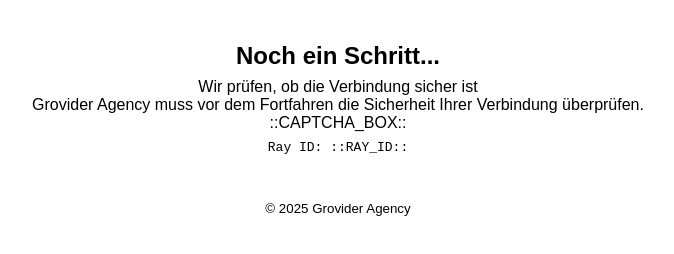
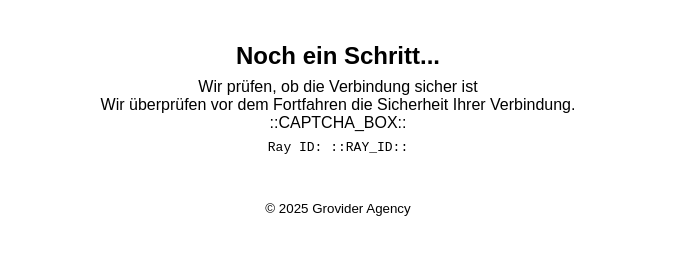
Before and after one commit to grovideragency/grovideragency.github.io, a plain HTML site: page e/cf/underattack.html in a window 1280 px wide. Shown: the part 54-308 px from the top of the page, without its empty margins (302-976 px from the left). Drawn offline with Linux system fonts and the light colour scheme; a web font is replaced by a local one.

Commit message:
Update underattack.html

```diff
--- a/e/cf/underattack.html
+++ b/e/cf/underattack.html
@@ -21,7 +21,7 @@
     <section class="error-description">
         <h1 class="errorh1caller">Noch ein Schritt...</h1>
         <p class="errorpcaller">Wir prüfen, ob die Verbindung sicher ist</p>
-        <p class="errorpcaller">Grovider Agency muss vor dem Fortfahren die Sicherheit Ihrer Verbindung überprüfen.</p>
+        <p class="errorpcaller">Wir überprüfen vor dem Fortfahren die Sicherheit Ihrer Verbindung.</p>
         <p class="errorpcaller">::CAPTCHA_BOX::</p>
         <p class="errorpcaller errid">Ray ID: ::RAY_ID::</p>
         <br>
```
